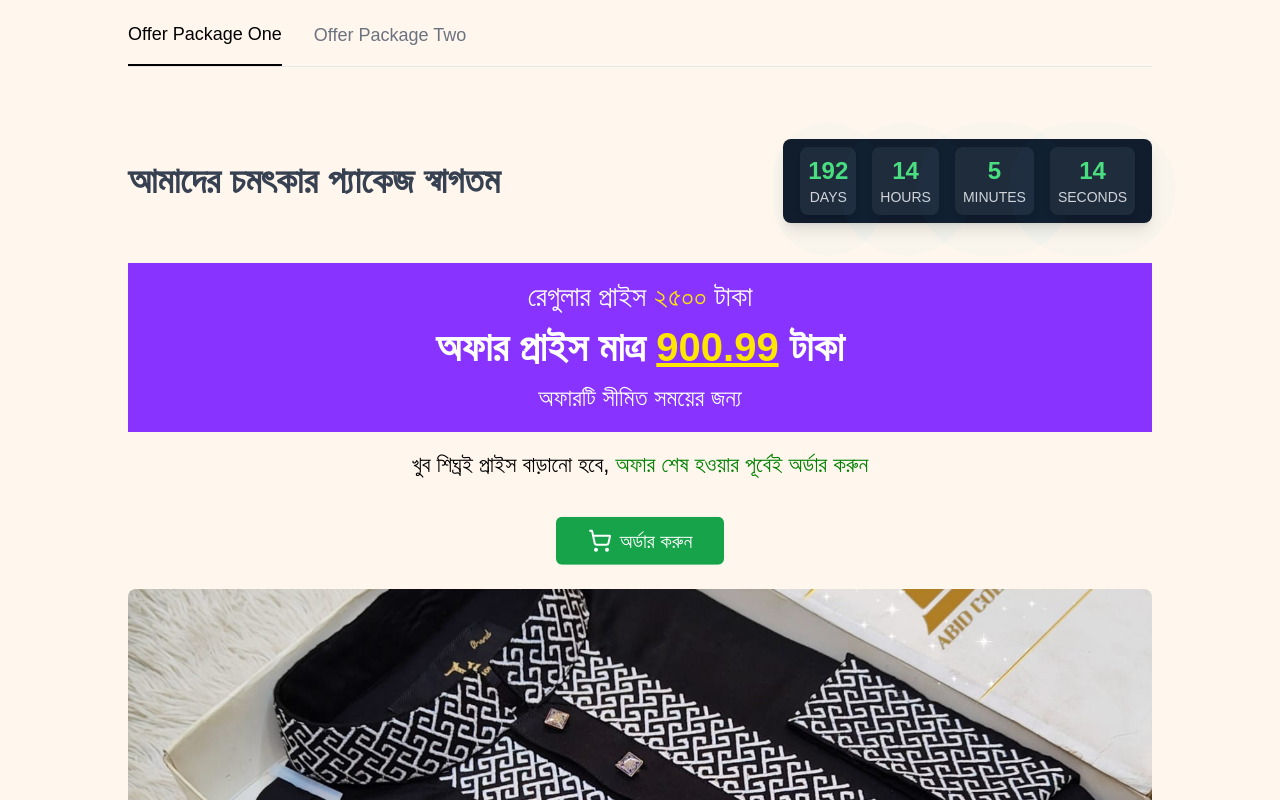
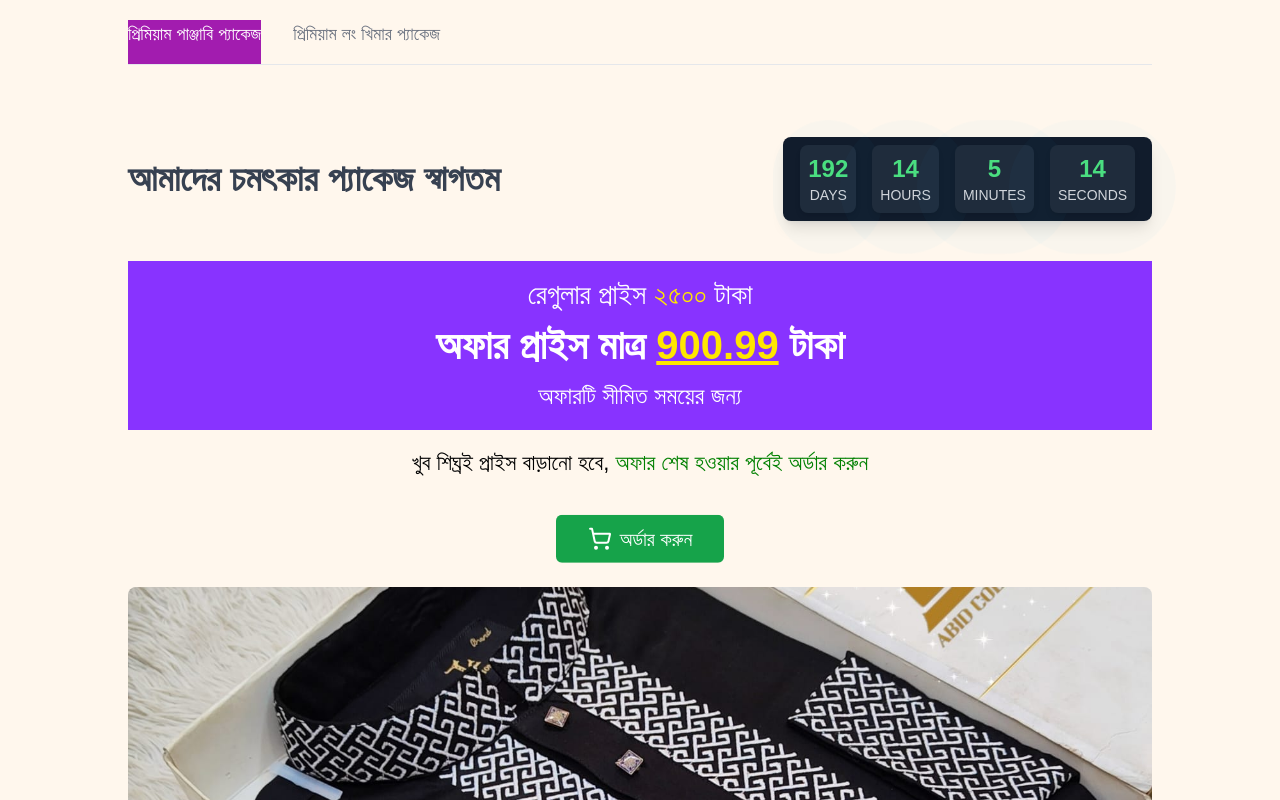
Before and after one commit to rashariful/punjabi-landing-page-frontend, a Next.js app: page / in a window 1280 px wide. Shown: the top 800 px of the page. Built offline with nearby package versions, Linux system fonts and the light colour scheme.

Commit message:
json api update

```diff
--- a/app/page.tsx
+++ b/app/page.tsx
@@ -10,8 +10,8 @@ import productImg2 from "@/public/images/Dark-Green-Ash-Grey-Floral-2.webp"
 const products = {
   package1: {
     id: 1,
-    name: "প্রিমিয়াম রমজান পুরুষ প্যাকেজ",
-    title: "প্রিমিয়াম রমজান পুরুষ প্যাকেজ",
+    name: "প্রিমিয়াম পাঞ্জাবি প্যাকেজ",
+    title: "প্রিমিয়াম পাঞ্জাবি প্যাকেজ",
     price: 900.99,
     startDate: "2025-02-16T10:00:00Z",
     endDate: "2025-08-30T23:59:59Z",
@@ -37,8 +37,8 @@ const products = {
   },
   package2: {
     id: 2,
-    name: "প্রিমিয়াম রমজান মহিলা প্যাকেজ",
-    title: "প্রিমিয়াম রমজান মহিলা প্যাকেজ",
+    name: "প্রিমিয়াম লং খিমার প্যাকেজ",
+    title: "প্রিমিয়াম লং খিমার প্যাকেজ",
     price: 1000,
     startDate: "2025-02-16T10:00:00Z",
     endDate: "2025-06-30T23:59:59Z",
--- a/components/dashboard/ChangePassword.tsx
+++ b/components/dashboard/ChangePassword.tsx
@@ -30,7 +30,7 @@ export default function ChangePassword() {
     setLoading(true)
 
     try {
-      const response = await fetch(`${API_URL}/admins/change-password`, {
+      const response = await fetch(`${API_URL}api/v1/admins/change-password`, {
         method: "POST",
         headers: {
           "Content-Type": "application/json",
--- a/components/dashboard/Login.tsx
+++ b/components/dashboard/Login.tsx
@@ -49,7 +49,7 @@ export default function Login() {
     setLoading(true); // Set loading state
 
     try {
-      const response = await fetch(`${API_URL}/admins/login`, {
+      const response = await fetch(`${API_URL}api/v1/admins/login`, {
         method: "POST",
         headers: {
           "Content-Type": "application/json",
--- a/components/dashboard/OrderTable.tsx
+++ b/components/dashboard/OrderTable.tsx
@@ -356,7 +356,7 @@ export default function OrderTable() {
 
     const fetchOrders = async () => {
       try {
-        const response = await fetch(`${process.env.NEXT_PUBLIC_REACT_APP_ROOT}/orders`, {
+        const response = await fetch(`${process.env.NEXT_PUBLIC_REACT_APP_ROOT}api/v1/orders`, {
           headers: {
             Authorization: `Bearer ${token}`,
             "Content-Type": "application/json",
@@ -384,7 +384,7 @@ export default function OrderTable() {
     const token = localStorage.getItem("token");
     console.log(token, "tok");
     try {
-      const response = await fetch(`${process.env.NEXT_PUBLIC_REACT_APP_ROOT}/orders/${orderId}`, {
+      const response = await fetch(`${process.env.NEXT_PUBLIC_REACT_APP_ROOT}api/v1/orders/${orderId}`, {
         method: "PATCH",
         headers: {
           Authorization: `Bearer ${token}`,
--- a/components/homePage/Tab.tsx
+++ b/components/homePage/Tab.tsx
@@ -23,8 +23,8 @@ interface Product {
   };
 
 const Tab = ({ products }: { products: Products }) => {
-    const tabs = ["Offer Package One", "Offer Package Two"];
-    const [activeTab, setActiveTab] = useState("Offer Package One")
+    const tabs = ["প্রিমিয়াম পাঞ্জাবি প্যাকেজ", "প্রিমিয়াম লং খিমার প্যাকেজ"];
+    const [activeTab, setActiveTab] = useState("প্রিমিয়াম পাঞ্জাবি প্যাকেজ")
     return (
         <div className="max-w-5xl mx-auto">
             <div className="py-5">
@@ -34,7 +34,7 @@ const Tab = ({ products }: { products: Products }) => {
                             <button
                                 key={tab}
                                 onClick={() => setActiveTab(tab)}
-                                className={`pb-4 text-lg font-medium relative ${activeTab === tab ? "text-black border-b-2 border-black" : "text-gray-500 hover:text-black"
+                                className={`pb-4 text-lg font-medium relative ${activeTab === tab ? "text-white bg-fuchsia-700 border-black" : "text-gray-500 hover:text-black"
                                     }`}
                             >
                                 {tab}
@@ -43,13 +43,13 @@ const Tab = ({ products }: { products: Products }) => {
                     </nav>
                 </div>
             </div>
-            {activeTab === "Offer Package One" && (
+            {activeTab === "প্রিমিয়াম পাঞ্জাবি প্যাকেজ" && (
                 <div className="py-8">
                     <HomePage product={products.package1} />
                     <Checkout product={products.package1} />
                 </div>
             )}
-            {activeTab === "Offer Package Two" && (
+            {activeTab === "প্রিমিয়াম লং খিমার প্যাকেজ" && (
                 <div className="py-8">
                     <HomePage product={products.package2}  />
                     <Checkout product={products.package2} />
```
